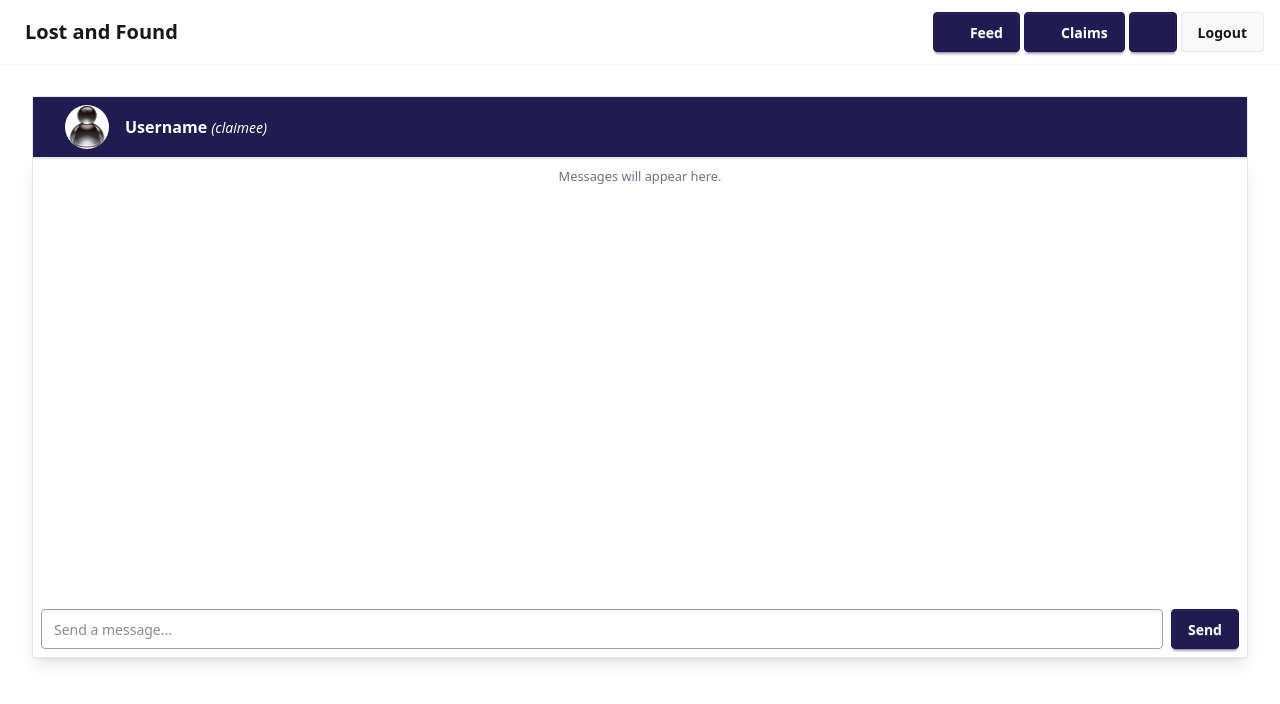
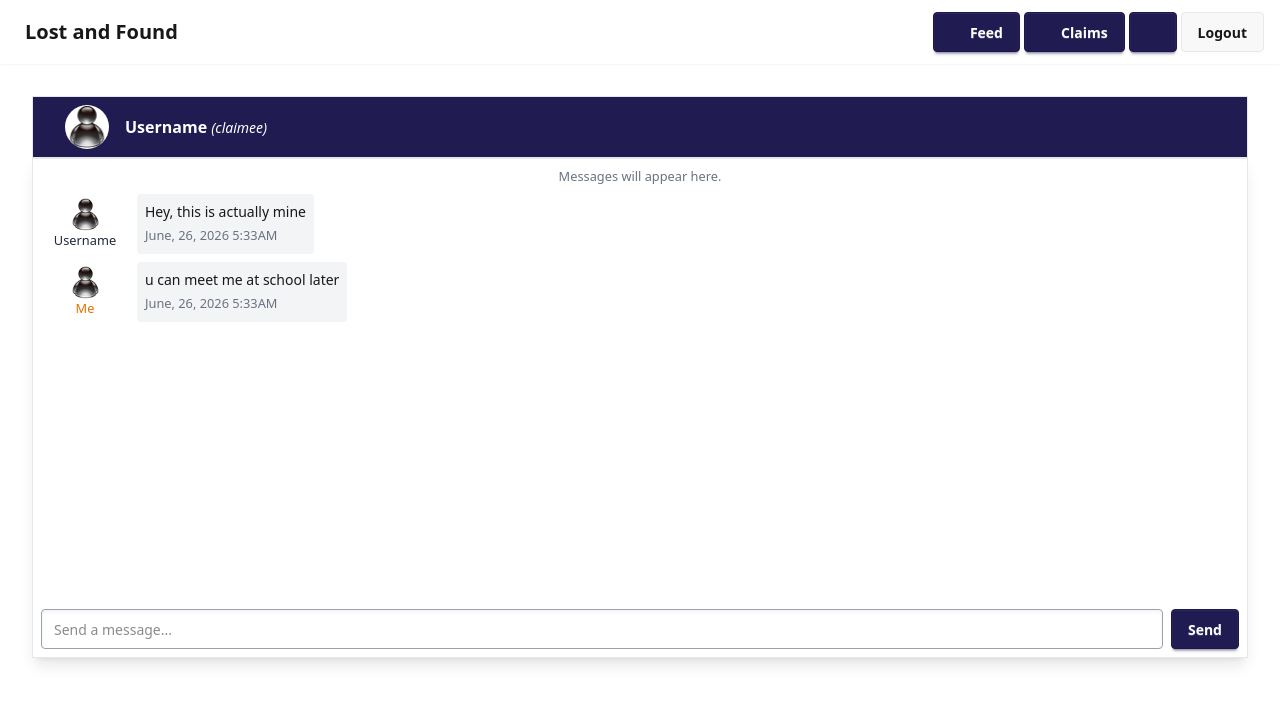
Before and after one commit to dojimori/lost-and-found-frontend, a Vue app: page /claims/message/1 in a window 1280 px wide. Shown: the top 704 px of the page. Built offline with nearby package versions, Linux system fonts and the light colour scheme; some icons are missing; what vue-loading-overlay would draw is missing.

Commit message:
message box ui

```diff
--- a/src/views/authed/message-view.vue
+++ b/src/views/authed/message-view.vue
@@ -1,9 +1,11 @@
 <template>
   <div class="flex flex-col" v-motion-fade>
     <div class="border px-8 py-2 border-gray-200 bg-primary text-white w-full">
-      <div class=" flex items-center flex-row gap-4">
-          <img :src="defPfp" alt="" class="w-[44px] rounded-full" />
-          <span class="font-bold">Username <i class="text-sm font-normal">(claimee)</i></span>
+      <div class="flex items-center flex-row gap-4">
+        <img :src="defPfp" alt="" class="w-[44px] rounded-full" />
+        <span class="font-bold"
+          >Username <i class="text-sm font-normal">(claimee)</i></span
+        >
         <!-- <div class="flex flex-col">
           <span >Course: BSIT</span>
           <span >ID Number: 2025300703</span>
@@ -12,18 +14,48 @@
         </div> -->
       </div>
     </div>
-    <div class="flex p-2 shadow-lg flex-col justify-between border border-gray-200 w-full h-[500px]">
-      <div class="flex-1 flex flex-col items-center">
+    <div
+      class="flex p-2 shadow-lg flex-col justify-between border border-gray-200 w-full h-[500px]"
+    >
+      <div class="flex-1 flex flex-col items-center gap-2">
         <small class="text-gray-500">Messages will appear here.</small>
+        <!-- message box -->
+        <div class="flex gap-2 items-center w-full rounded-sm">
+          <div class="flex w-[88px] flex-col items-center justify-center">
+            <img :src="defPfp" alt="" class="w-[33px]" />
+            <small class="break-all text-gray-800">Username</small>
+          </div>
+
+          <div class="bg-gray-100 p-2 rounded-sm">
+            <p class="text-sm">Hey, this is actually mine</p>
+            <small class="text-gray-500">June, 26, 2026 5:33AM</small>
+          </div>
+        </div>
+
+        <div class="flex gap-2 items-center w-full rounded-sm">
+          <div class="flex flex-col w-[88px] items-center justify-center">
+            <img :src="defPfp" alt="" class="w-[33px]" />
+            <small class="break-all text-amber-600 font-medium">Me</small>
+
+          </div>
+
+          <div class="bg-gray-100 p-2 rounded-sm">
+            <p class="text-sm">u can meet me at school later</p>
+            <small class="text-gray-500">June, 26, 2026 5:33AM</small>
+          </div>
+        </div>
       </div>
 
-      <form class="flex gap-2">
-      <input type="text" class="input w-full input-primary shadow-inner
-      border border-gray-400 focus:border-2 focus:border-blue-400 outline-none  transition-all duration-200" placeholder="Send a message...">
+      <form @submit.prevent="sendMessage" class="flex gap-2">
+        <input
+          v-model="message"
+          type="text"
+          class="input w-full input-primary shadow-inner border border-gray-400 focus:border-2 focus:border-blue-400 outline-none transition-all duration-200"
+          placeholder="Send a message..."
+        />
 
-        <button class="btn btn-primary">Send</button>
+        <button type="submit" class="btn btn-primary">Send</button>
       </form>
-
     </div>
   </div>
 </template>
@@ -35,7 +67,14 @@ export default {
   data() {
     return {
       defPfp,
+      message: "",
+      messages: [],
     };
+  },
+  methods: {
+    async sendMessage() {
+      this.messages.push(message);
+    },
   },
 };
 </script>
```
